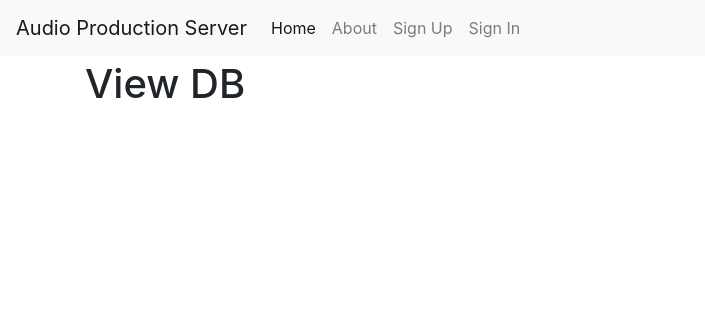
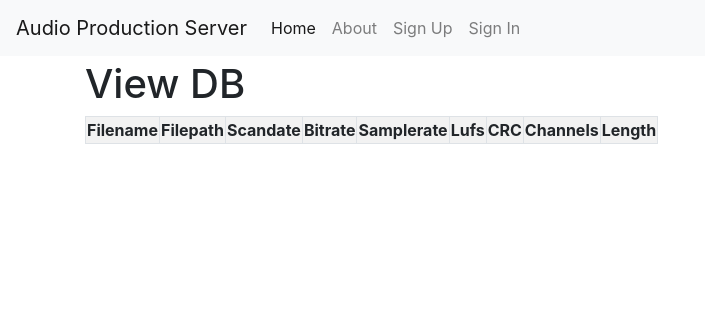
Before and after one commit to DanielJohnHarty/VO_Dashboard, a Django app: page /repo_scanner/view_db in a window 1280 px wide. Shown: the top 316 px of the page, without its empty margins (0-705 px from the left). Run offline with Django 3.2, Linux system fonts and the light colour scheme; data that the repository does not hold is empty; parts of the project's set-up code (start-up, migrations or seed data) failed here and were passed over; some libraries are stand-ins or nearby versions.

Commit message:
Feature - View_db tableview
Added fulltech metadata to to an
html table format

```diff
--- a/audio_server/audio_server/templates/repo_scanner/view_db.html
+++ b/audio_server/audio_server/templates/repo_scanner/view_db.html
@@ -2,9 +2,36 @@
 {% block content %}
 <h1>View DB</h1>
 
-{% for asset in audio_db %}
-    <h5>{{asset.filepath}}</h5>
-{% endfor %}
+<section>
 
+<table class="table-striped table-condensed table-bordered">
+  <tr>
+    <th>Filename</th>
+    <th>Filepath</th>
+    <th>Scandate</th>
+    <th>Bitrate</th>
+    <th>Samplerate</th>
+    <th>Lufs</th>
+    <th>CRC</th>
+    <th>Channels</th>
+    <th>Length</th>
+  </tr>
+    {% for asset in audio_db %}
+    <tr>
+            <td>{{asset.filename}}</td>
+            <td>{{asset.filepath}}</td>
+            <td>{{asset.scandate}}</td>
+            <td>{{asset.bitrate}}</td>
+            <td>{{asset.samplerate}}</td>
+            <td>{{asset.lufs|floatformat:2}}</td>
+            <td>{{asset.crc}}</td>
+            <td>{{asset.channels}}</td>
+            <td>{{asset.length|floatformat:2}}</td>
+    </tr>
+    {% endfor %}
+
+    </table>
+
+</section>
 
 {% endblock %}
```
